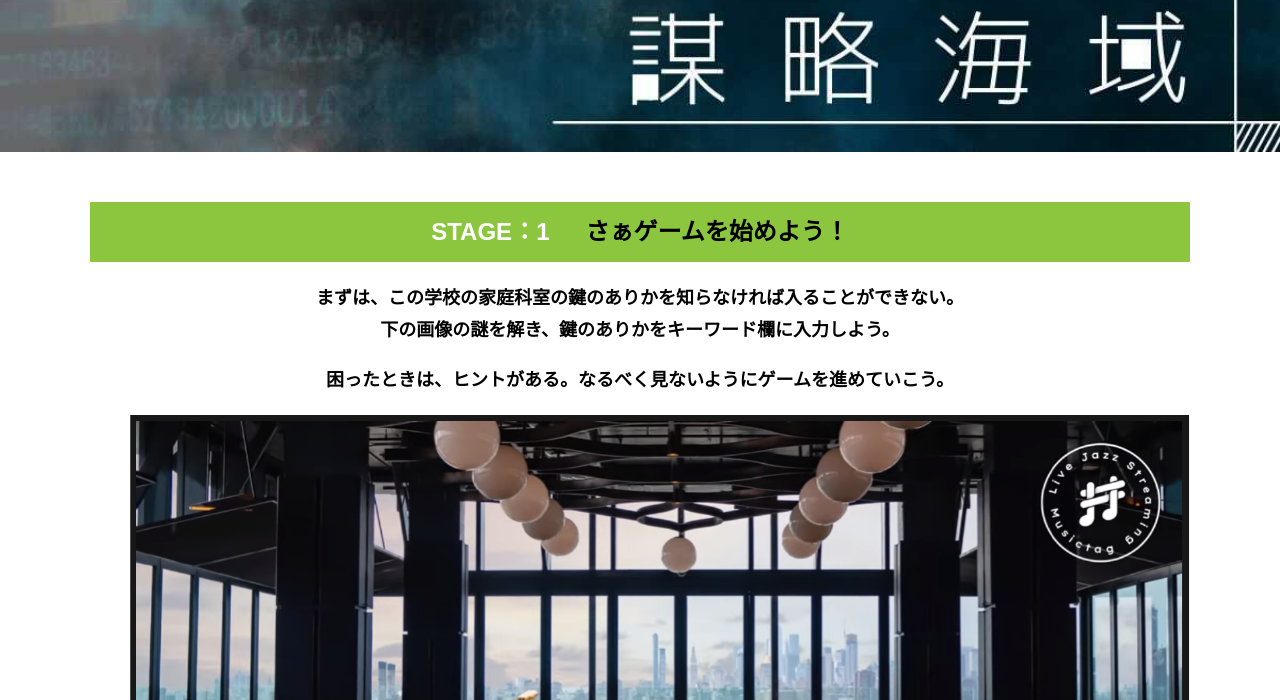
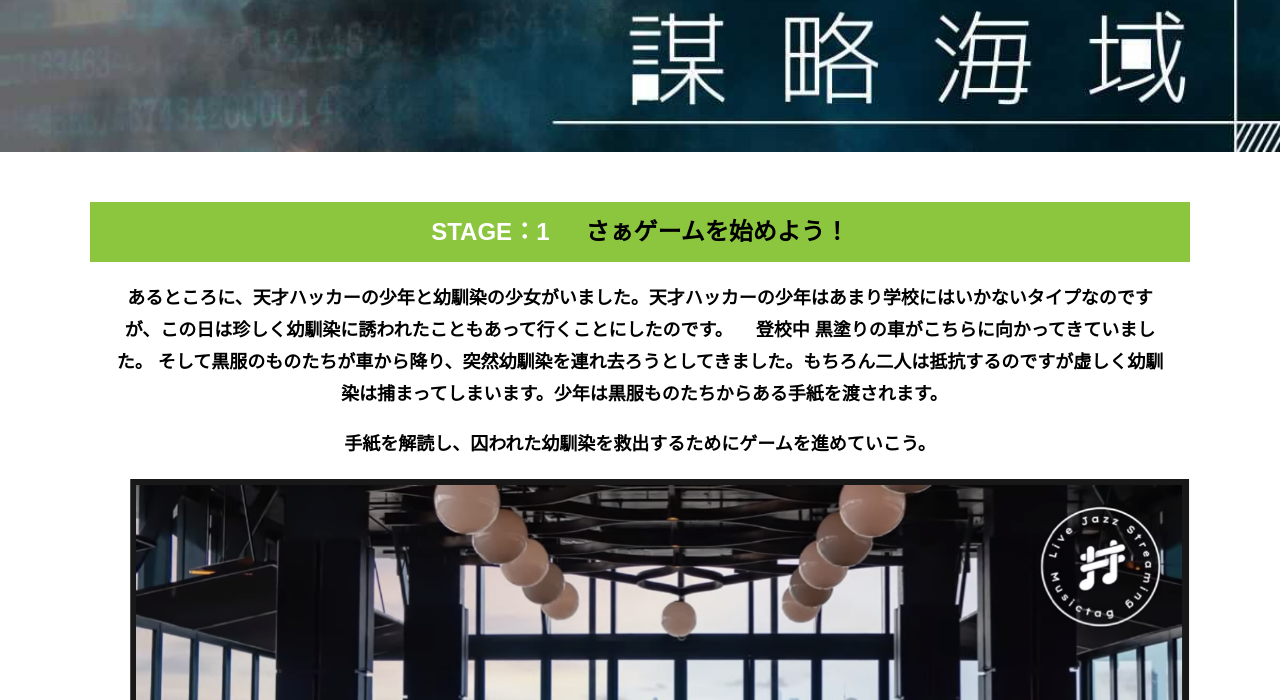
Before and after one commit to takumi1407/alfa-shinsaibashi-D, a plain HTML site: page main.html in a window 1280 px wide. Shown: the part 100-800 px from the top of the page. Drawn offline with nearby package versions, Linux system fonts and the light colour scheme.

Commit message:
Update main.html

```diff
--- a/main.html
+++ b/main.html
@@ -34,9 +34,11 @@
         <section class="section">
           <div class="container">
             <h2 class="section-title section-title--keycolorlight"><span class="section-title__stage">STAGE：1</span>さぁゲームを始めよう！</h2>
-            <p class="text-center">まずは、この学校の家庭科室の鍵のありかを知らなければ入ることができない。<br>
-              下の画像の謎を解き、鍵のありかをキーワード欄に入力しよう。</p>
-            <p class="text-center">困ったときは、ヒントがある。なるべく見ないようにゲームを進めていこう。</p>
+            <p class="text-center">あるところに、天才ハッカーの少年と幼馴染の少女がいました。天才ハッカーの少年はあまり学校にはいかないタイプなのですが、この日は珍しく幼馴染に誘われたこともあって行くことにしたのです。
+            　登校中
+              黒塗りの車がこちらに向かってきていました。
+              そして黒服のものたちが車から降り、突然幼馴染を連れ去ろうとしてきました。もちろん二人は抵抗するのですが虚しく幼馴染は捕まってしまいます。少年は黒服ものたちからある手紙を渡されます。　　</p>
+            <p class="text-center">手紙を解読し、囚われた幼馴染を救出するためにゲームを進めていこう。</p>
 
             <div class="container">
               <figure class="image__container">
```
